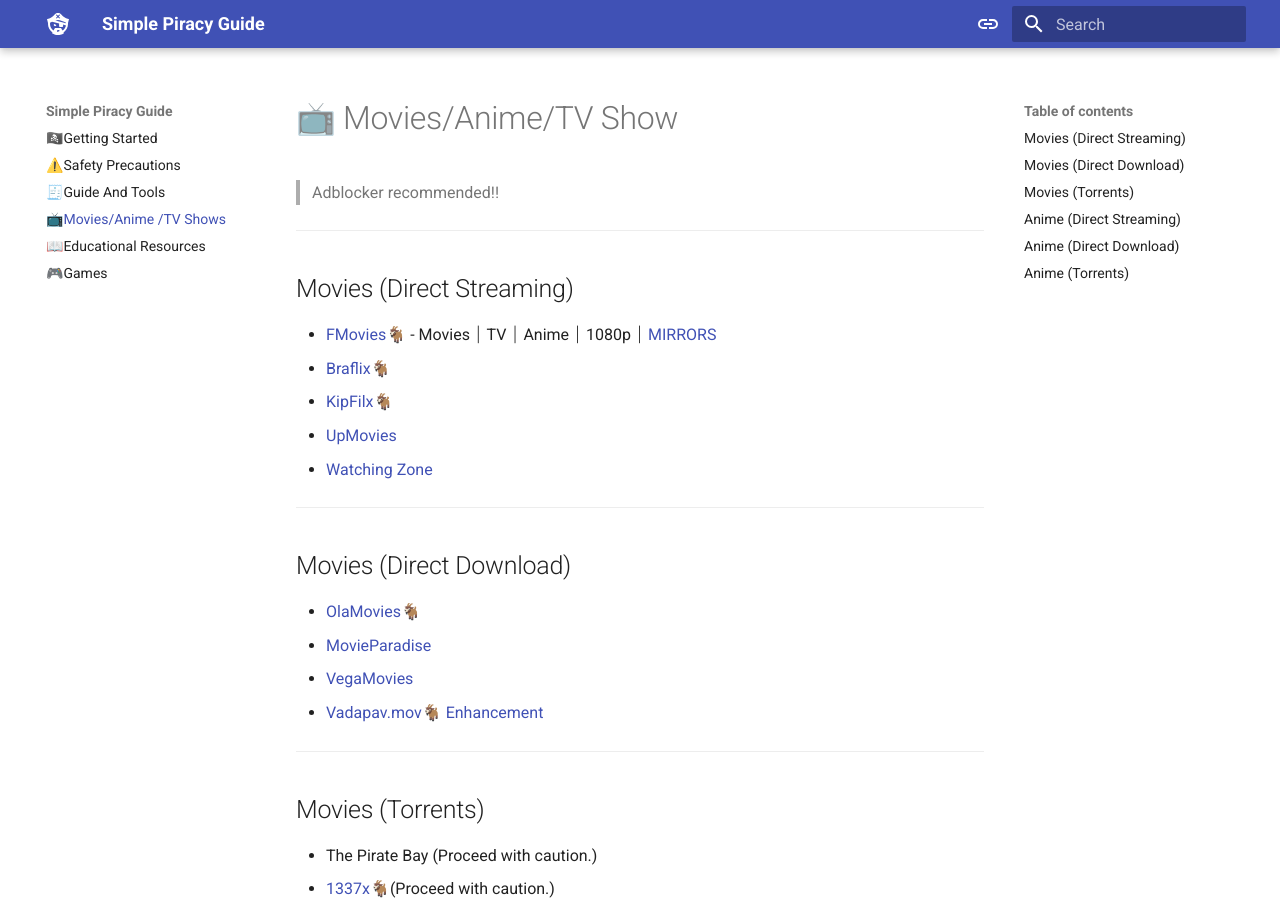
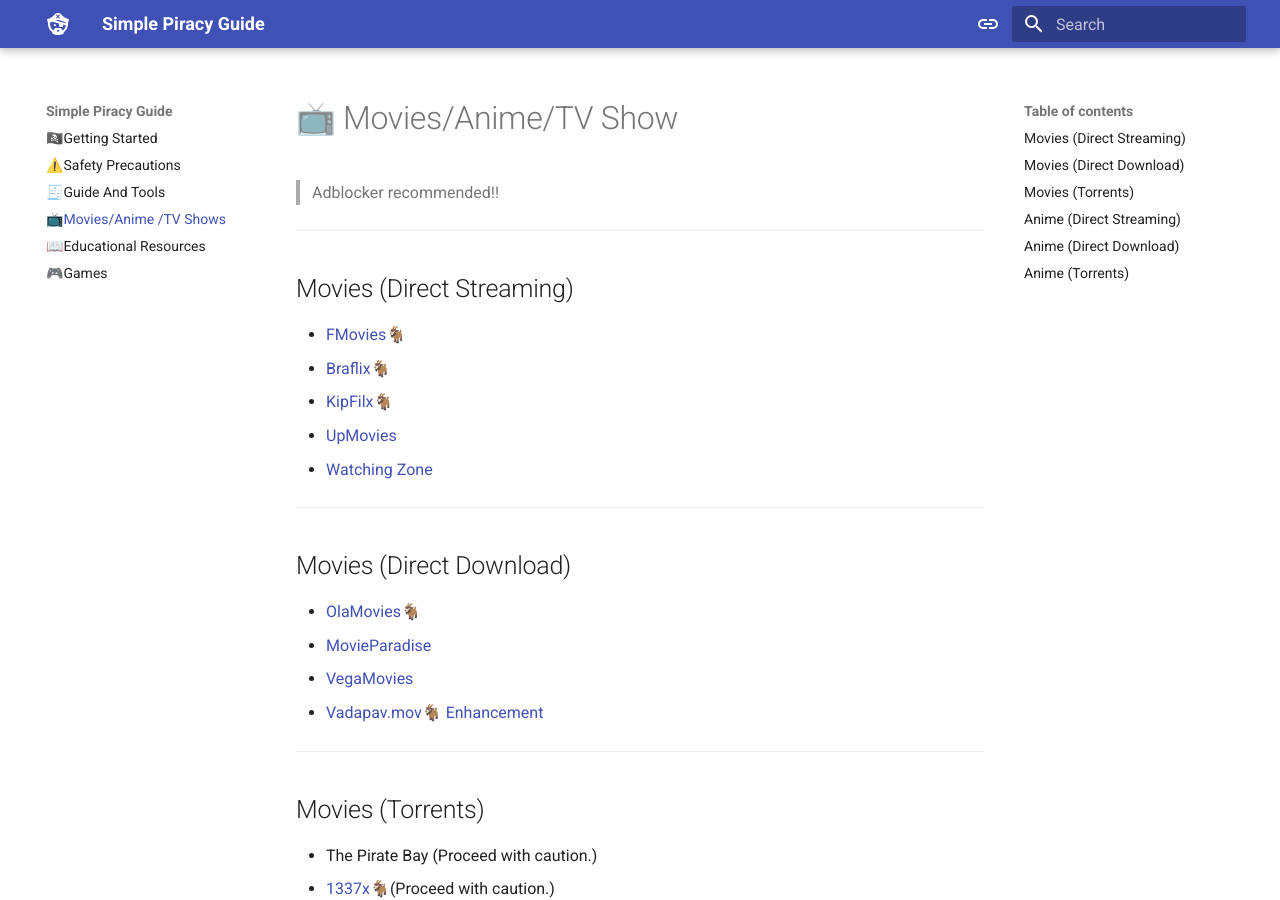
Before and after one commit to eli32-vlc/simple-piracy-guide, an MkDocs documentation site: the page built from docs/movies-anime-tv.md, in a window 1280 px wide and 900 px high. Built offline with MkDocs 1.6.1 and Material for MkDocs 9.7.7, drawn with Linux system fonts in a browser that asks for light colours.

Commit message:
Update movies-anime-tv.md

```diff
--- a/docs/movies-anime-tv.md
+++ b/docs/movies-anime-tv.md
@@ -4,7 +4,7 @@
 
 ---
 ## Movies (Direct Streaming)
-- [FMovies🐐](https://fmoviesz.to/) - Movies ⏐ TV ⏐ Anime ⏐ 1080p ⏐ [MIRRORS](https://fmhy.net/storage#fmovies-clones)
+- [FMovies🐐](https://fmoviesz.to/)
 - [Braflix🐐](https://www.braflix.video/)
 - [KipFilx🐐](https://kipflix.vercel.app/)
 - [UpMovies](https://upmovies.net/)
```
